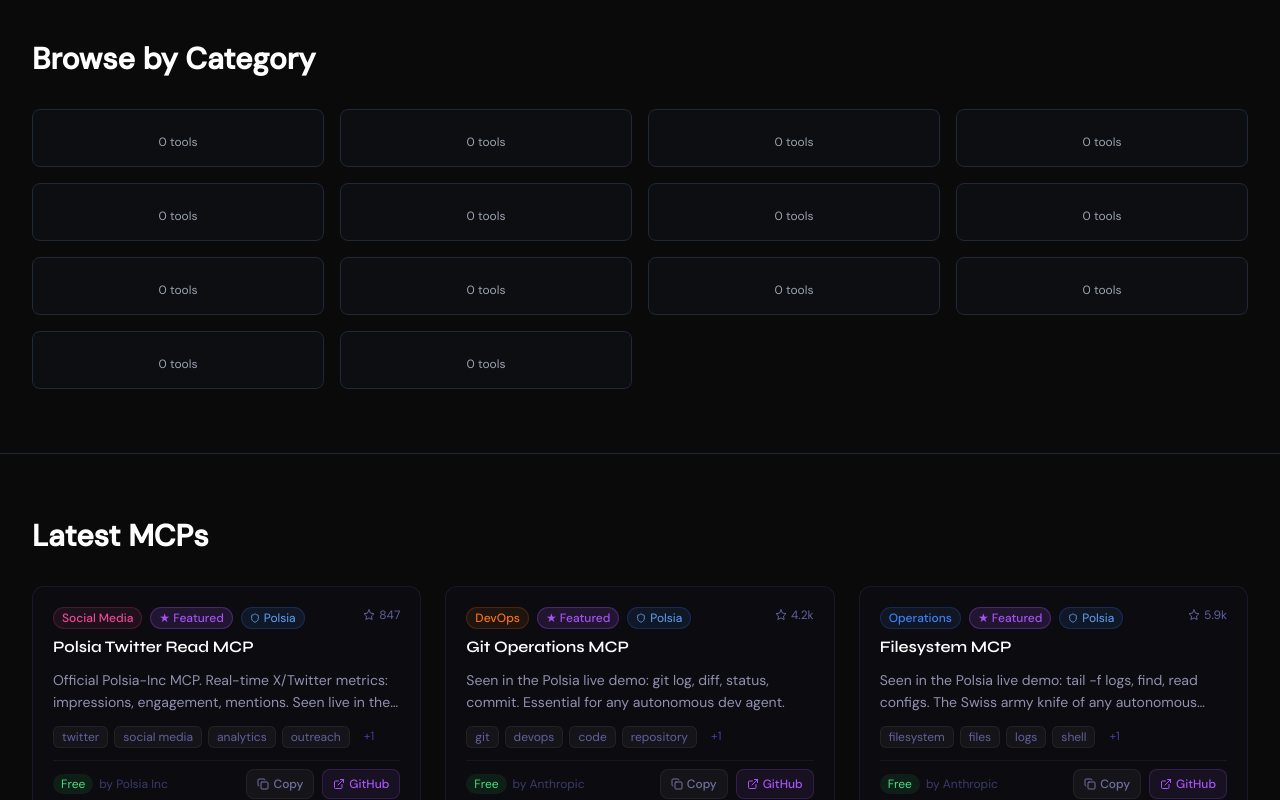
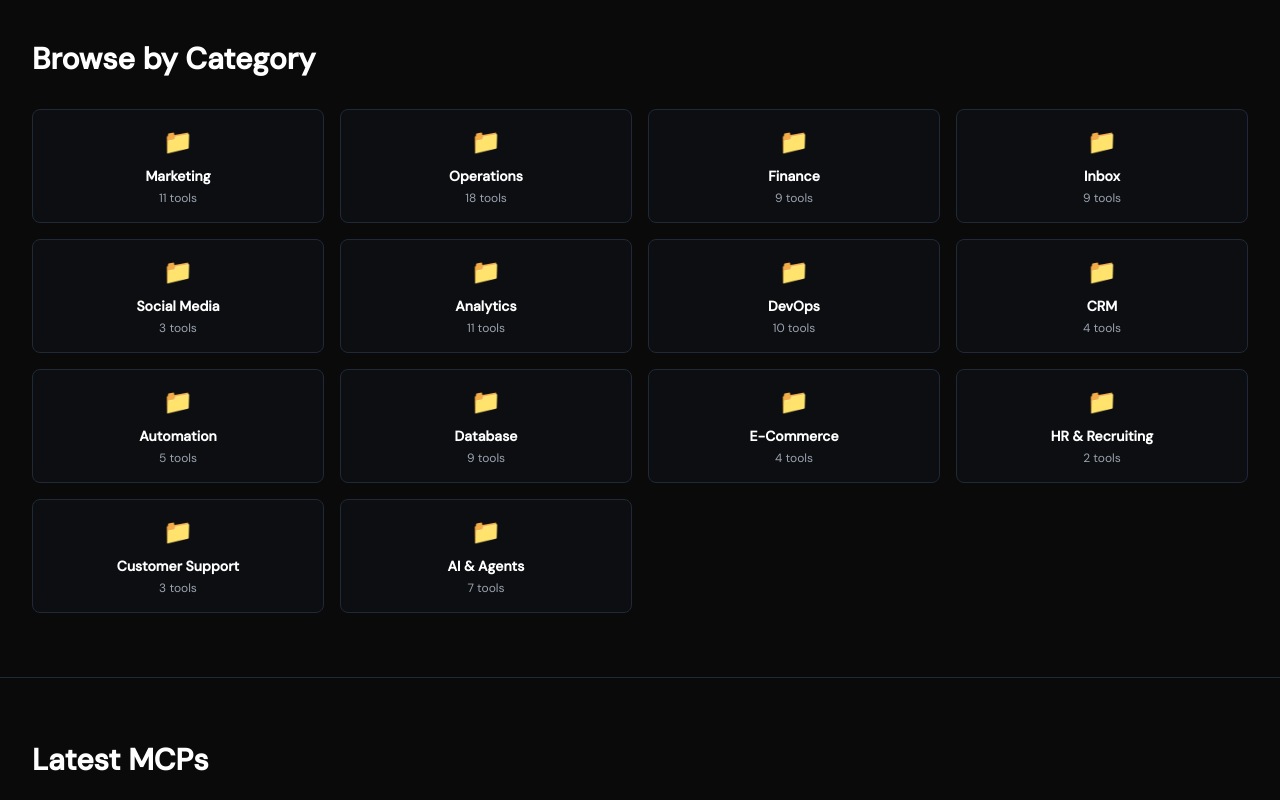
Before and after one commit to yairdrop2022-droid/sleepycofounder, a Next.js app: page / in a window 1280 px wide. Shown: the part 1780-2580 px from the top of the page. Built offline with nearby package versions, Linux system fonts and the light colour scheme.

Commit message:
fix CATEGORIES string iteration

```diff
--- a/app/page.tsx
+++ b/app/page.tsx
@@ -144,19 +144,19 @@
       <section className="px-4 sm:px-6 lg:px-8 max-w-7xl mx-auto py-16 border-t border-gray-800">
         <h2 className="text-3xl font-bold mb-8">Browse by Category</h2>
         <div className="grid grid-cols-2 sm:grid-cols-3 lg:grid-cols-4 gap-4">
-          {CATEGORIES.map((cat) => (
+          {CATEGORIES.map((catName) => (
             <button
-              key={cat.name}
-              onClick={() => setSelectedCategory(selectedCategory === cat.name ? null : cat.name)}
+              key={catName}
+              onClick={() => setSelectedCategory(selectedCategory === catName ? null : catName)}
               className={`p-4 rounded-lg border transition ${
-                selectedCategory === cat.name
+                selectedCategory === catName
                   ? "bg-purple-500/20 border-purple-500"
                   : "bg-gray-900/30 border-gray-800 hover:border-purple-500/50"
               }`}
             >
-              <div className="text-2xl mb-2">{cat.icon}</div>
-              <p className="font-semibold text-sm">{cat.name}</p>
-              <p className="text-xs text-gray-400 mt-1">{SEED_MCPS.filter(m => m.category === cat.name).length} tools</p>
+              <div className="text-2xl mb-2">📁</div>
+              <p className="font-semibold text-sm">{catName}</p>
+              <p className="text-xs text-gray-400 mt-1">{SEED_MCPS.filter(m => m.category === catName).length} tools</p>
             </button>
           ))}
         </div>
```
